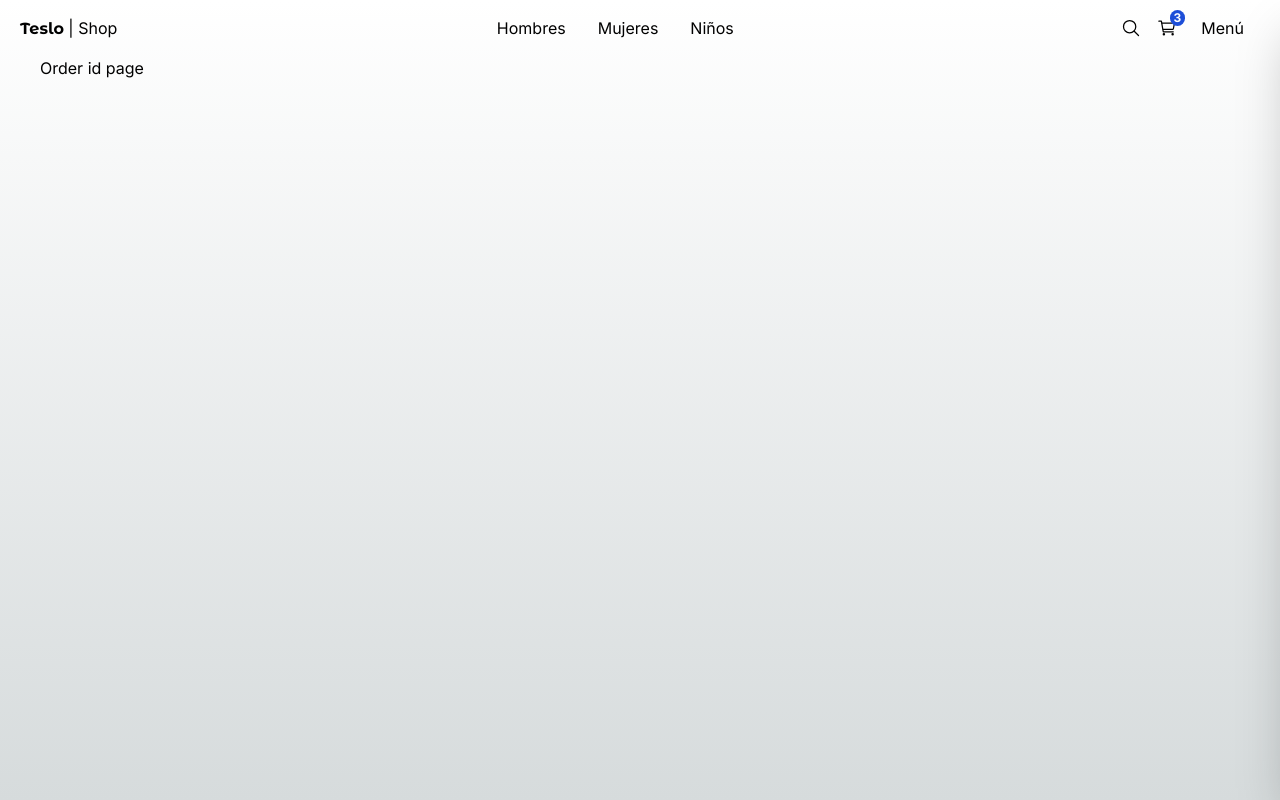
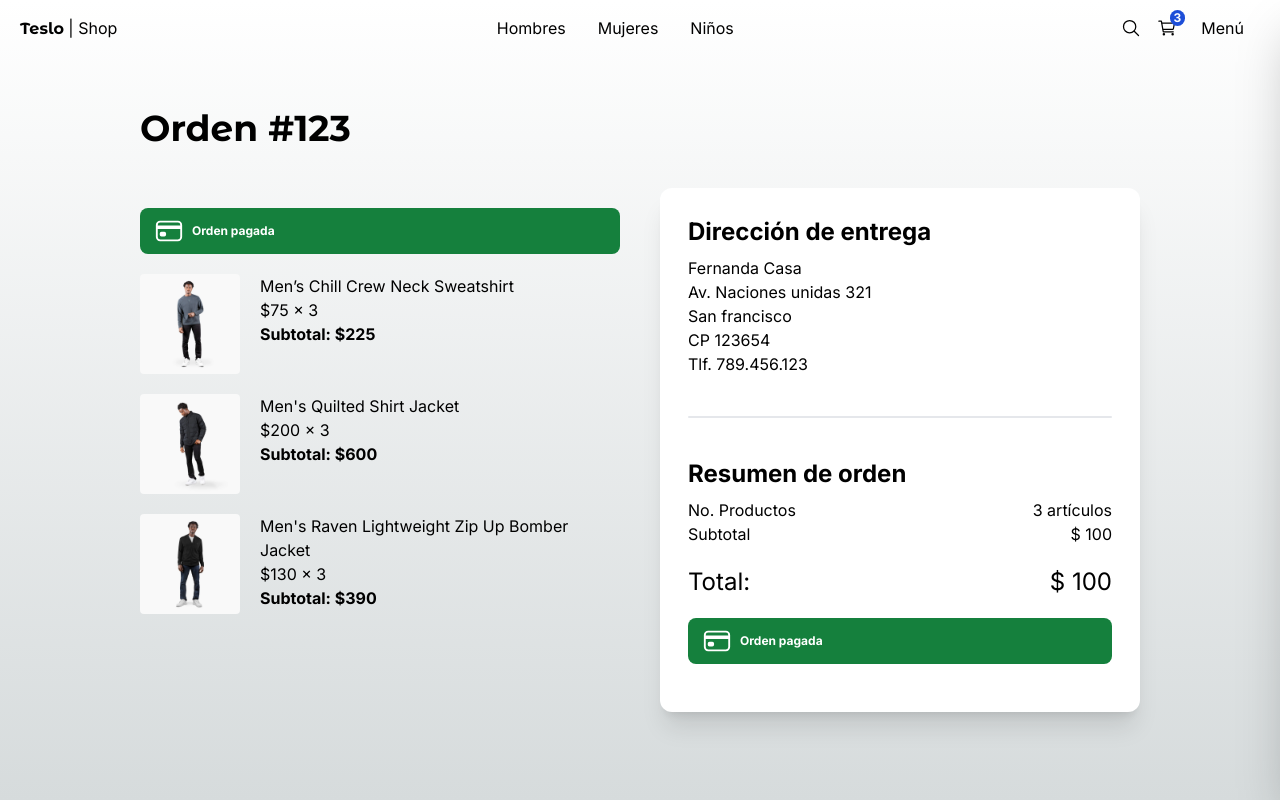
Before and after one commit to David-Yanez/testla, a Next.js app: page /orders/123 in a window 1280 px wide. Built offline with nearby package versions, Linux system fonts and the light colour scheme.

Commit message:
added payment order page

```diff
--- a/src/app/(shop)/orders/[id]/page.tsx
+++ b/src/app/(shop)/orders/[id]/page.tsx
@@ -1,7 +1,124 @@
-export default function OrderId(){
+import { Title } from "@/components";
+import { initialData } from "@/seed/seed";
+import clsx from "clsx";
+import Image from "next/image";
+import Link from "next/link";
+import { IoCardOutline } from "react-icons/io5";
+
+const productsInCart = [
+    initialData.products[0],
+    initialData.products[1],
+    initialData.products[2]
+]
+
+interface Props {
+    params: {
+        id: string
+    }
+}
+
+export default function OrderId ({params}: Props){
+    const {id} = params
+
+    // Todo: verificar
+    // redirect (/)
+
     return(
-        <div>
-            <h1>Order id page </h1>
+        <div className="flex justify-center items-center mb-72 px-10 sm:px-0">
+
+            <div className="flex flex-col w-[1000px]">
+                <Title title={`Orden #${id}`}/>
+
+                <div className="grid grid-cols-1 sm:grid-cols-2 gap-10">
+
+                    {/* Carrito */}
+                    <div className="flex flex-col mt-5">
+                    <div className={
+                        clsx(
+                            "flex items-center rounded-lg py-2 px-3.5 text-xs font-bold text-white mb-5",
+                            {
+                                'bg-red-500': false,
+                                'bg-green-700': true
+                            }
+                        )
+                    }>
+                        <IoCardOutline size={30}/>
+                        {/* <span className="mx-2">Pendiente de pago</span>*/}
+                        <span className="mx-2">Orden pagada</span>
+                    </div>
+
+
+                    {/** Items */}
+                    {
+                        productsInCart.map( product => (
+
+                            <div key={product.slug} className="flex mb-5">
+                                <Image
+                                    src={`/products/${product.images[0]}`}
+                                    width={100}
+                                    height={100}
+                                    alt={product.title}
+                                    className="mr-5 rounded"
+                             />
+                            <div>
+                                <p>{product.title}</p>
+                                <p>${product.price} x 3</p>
+                                <p className=" font-bold">Subtotal: ${product.price * 3}</p>
+
+                            </div>
+                            </div>
+                        ) )
+                    }
+                </div>
+                    {/** Checkout - Ordenes */}
+                    <div className="bg-white rounded-xl shadow-xl p-7">
+
+
+                        <h2 className="text-2xl mb-2 font-bold">Dirección de entrega</h2>
+                        <div className="mb-10">
+                            <p>Fernanda Casa</p>
+                            <p>Av. Naciones unidas 321</p>
+                            <p>San francisco</p>
+                            <p>CP 123654</p>
+                            <p>Tlf. 789.456.123</p>
+                        </div>
+                        {/**Divider */}
+                        <div className="w-full h-0.5 rounded bg-gray-200 mb-10"/>
+
+                        <h2 className="text-2xl mb-2 font-bold">Resumen de orden</h2>
+                        <div className="grid grid-cols-2">
+                            <span>No. Productos</span>
+                            <span className="text-right">3 artículos</span>
+
+                            <span>Subtotal</span>
+                            <span className="text-right">$ 100</span>
+
+                            <span className="mt-5 text-2xl">Total:</span>
+                            <span className="mt-5 text-2xl text-right">$ 100</span>
+                        </div>
+
+                        <div className="mt-5 mb-2 w-full">
+
+                        <div className={
+                        clsx(
+                            "flex items-center rounded-lg py-2 px-3.5 text-xs font-bold text-white mb-5",
+                            {
+                                'bg-red-500': false,
+                                'bg-green-700': true
+                            }
+                        )
+                    }>
+                        <IoCardOutline size={30}/>
+                       {/* <span className="mx-2">Pendiente de pago</span>*/}
+                        <span className="mx-2">Orden pagada</span>
+                    </div>
+
+
+                        </div>
+                    </div>
+
+                </div>
+            </div>
         </div>
     )
 }
```
